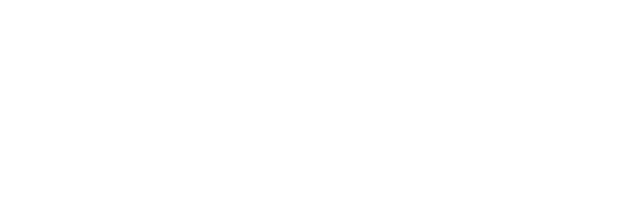
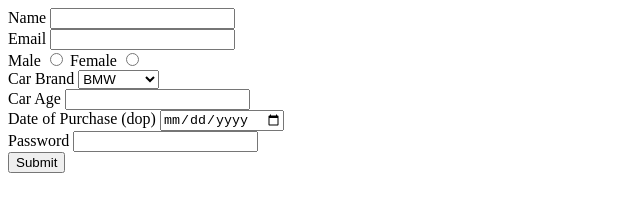
Before and after one commit to acciojob/car-insurance-form-sairam042, a website: page main.html in a window 1280 px wide. Shown: the whole page, without its empty margins (0-640 px from the left). Drawn offline with Linux system fonts and the light colour scheme.

Commit message:
created a submission

```diff
--- a/main.html
+++ b/main.html
@@ -7,7 +7,38 @@
 </head>
 
 <body>
-	<!-- the entire body must be written by student -->
+	<form method="post">
+		<label for="name">Name</label>
+		<input type="text" id="name" required><br>
+
+		<label for="email">Email</label>
+		<input type="email" id="email" required><br>
+
+		<lable>Male</lable>
+		<input type="radio" name="gender" required>
+
+		<lable>Female</lable>
+		<input type="radio" name="gender" required><br>
+
+		<label for="brand">Car Brand</label>
+		<select id="brand">
+			<option>BMW</option>
+			<option>Audi</option>
+			<option>Mercedez</option>
+		</select><br>
+
+		<label for="carage">Car Age</label>
+		<input type="number" id="carage" required><br>
+
+		<label for="dop">Date of Purchase (dop)</label>
+		<input type="date" id="dop" required><br>
+
+		<label for="password">Password</label>
+		<input type="password" id="password" required><br>
+
+		<button type="submit">Submit</button>
+
+	</form>
     <script type="text/javascript" src="./script.js">
 </script>
 
```
